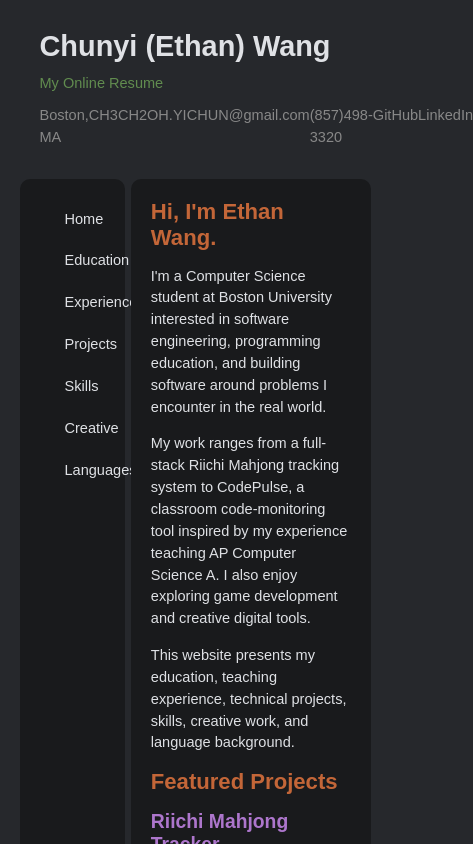
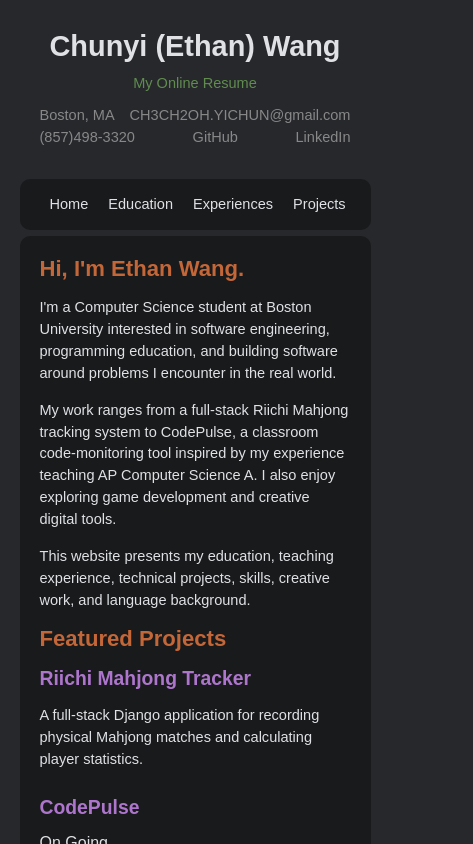
Before and after one commit to CH3CH2OH-Ethanol/mp-3, a React (Vite) app: page / in a window 390 px wide. Shown: the top 844 px of the page, 473 px wide, since content can reach past the window. Built offline with nearby package versions, Linux system fonts and the light colour scheme.

Commit message:
add responsive design

```diff
--- a/src/components/Header.tsx
+++ b/src/components/Header.tsx
@@ -4,6 +4,10 @@ const StyledHeader = styled.header`
     padding: 20px;
 
     background-color: rgb(38 40 44);
+
+    @media screen and (max-width: 750px){
+        text-align: center;
+    }
 `;
 
 const Note = styled.p`
@@ -13,8 +17,11 @@ const Note = styled.p`
 const ContactList = styled.ul`
     margin: 10px 0;
     padding: 0;
+
     display: flex;
     justify-content: space-between;
+    flex-wrap: wrap;
+
     color: rgb(136 136 136);
 
     list-style: none;
--- a/src/components/Nav.tsx
+++ b/src/components/Nav.tsx
@@ -8,11 +8,22 @@ const StyledNav = styled.nav`
 
     background-color: rgb(25 26 28);
     border-radius: 10px;
+
+    @media screen and (max-width: 750px){
+        width: 100%;
+        padding: 5px 20px;
+    }
 `;
 
 const NavList = styled.ul`
     list-style: none;
     padding: 0;
+
+    @media screen and (max-width: 750px){
+        display: flex;
+        overflow: auto;
+        scrollbar-width: none;
+    }
 `;
 
 const StyledLink = styled(Link)`
@@ -26,6 +37,10 @@ const StyledLink = styled(Link)`
 
     &:hover{
         background-color: rgb(51 53 59);
+    }
+
+    @media screen and (max-width: 750px){
+        padding: 10px;
     }
 `;
 
--- a/src/components/Root.tsx
+++ b/src/components/Root.tsx
@@ -12,6 +12,14 @@ import styled from "styled-components";
 const Container = styled.div`
     display: flex;
     gap: 6px;
+
+    @media screen and (max-width: 750px){
+        flex-direction: column;
+    }
+
+    @media screen and (max-width: 1000px) {
+        flex-wrap: wrap;
+    }
 `;
 
 const StyledMain = styled.main`
@@ -32,6 +40,10 @@ const StyledMain = styled.main`
     & h3,
     & p{
         margin-bottom: 15px;
+    }
+
+    @media screen and (max-width: 1000px) {
+        width: 100%;
     }
 `;
 
```
